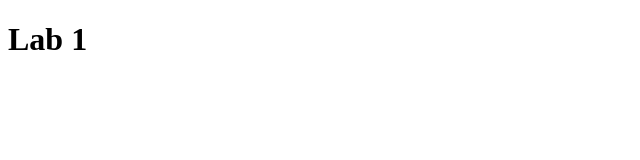
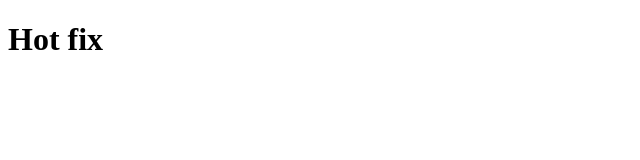
Before and after one commit to HuynhNhutHoa/CT300Bai1, a plain HTML site: page index.html in a window 1280 px wide. Shown: the full height of the page, 0-640 px from the left. Drawn offline with Linux system fonts and the light colour scheme.

Commit message:
modified index.html

```diff
--- a/index.html
+++ b/index.html
@@ -6,6 +6,6 @@
     <title>Document</title>
 </head>
 <body>
-    <h1>Lab 1</h1>
+    <h1>Hot fix</h1>
 </body>
 </html>
```
